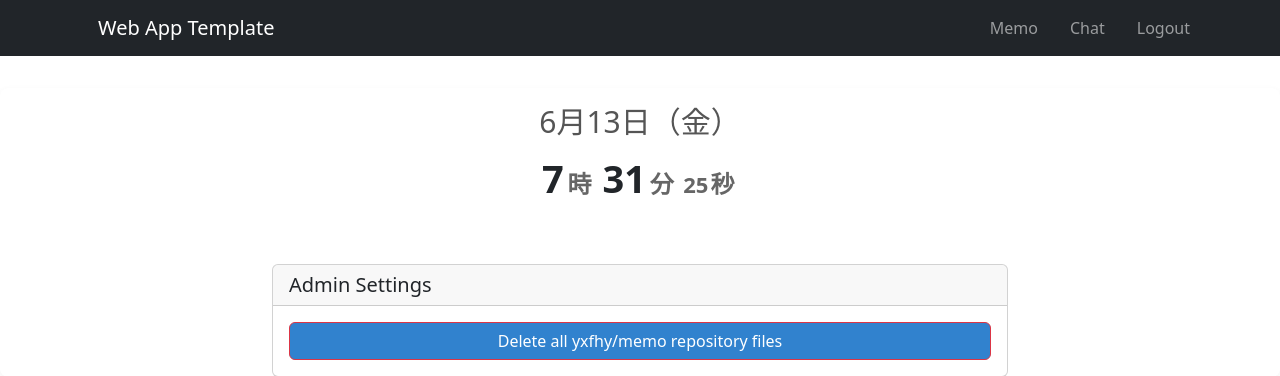
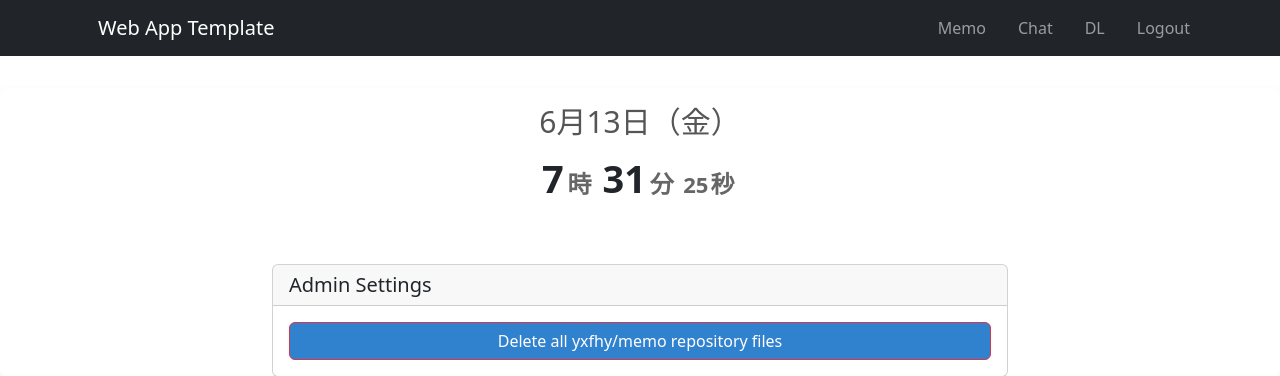
Before and after one commit to yxfhy/web-app-template, a FastAPI app: page / in a window 1280 px wide. Shown: the top 376 px of the page. Run offline with FastAPI, Linux system fonts and the light colour scheme; the visitor is signed in with stand-in values (Sample User, id 1); parts of the project's set-up code (start-up, migrations or seed data) failed here and were passed over.

Commit message:
DLページを追加し、特定のユーザーのみアクセス可能な制限を設けました。また、ナビゲーションメニューにDLリンクを追加しました。

```diff
--- a/app.py
+++ b/app.py
@@ -117,6 +117,13 @@ async def read_root(request: Request):
     )
 
 
+@app.get("/dl", response_class=HTMLResponse)
+async def dl_page(request: Request):
+    if request.session.get("username") != "yxfhy":
+        raise HTTPException(status_code=403, detail="Access denied")
+    return "hello world"
+
+
 # ------------------------------------------------------------------
 # ローカル実行用
 
--- a/templates/base.html
+++ b/templates/base.html
@@ -47,6 +47,9 @@
           <li class="nav-item">
             <a class="nav-link" href="/chat">Chat</a>
           </li>
+          <li class="nav-item">
+            <a class="nav-link" href="/dl">DL</a>
+          </li>
           {% endif %}
           <li class="nav-item">
             <a class="nav-link" href="/logout">Logout</a>
```
